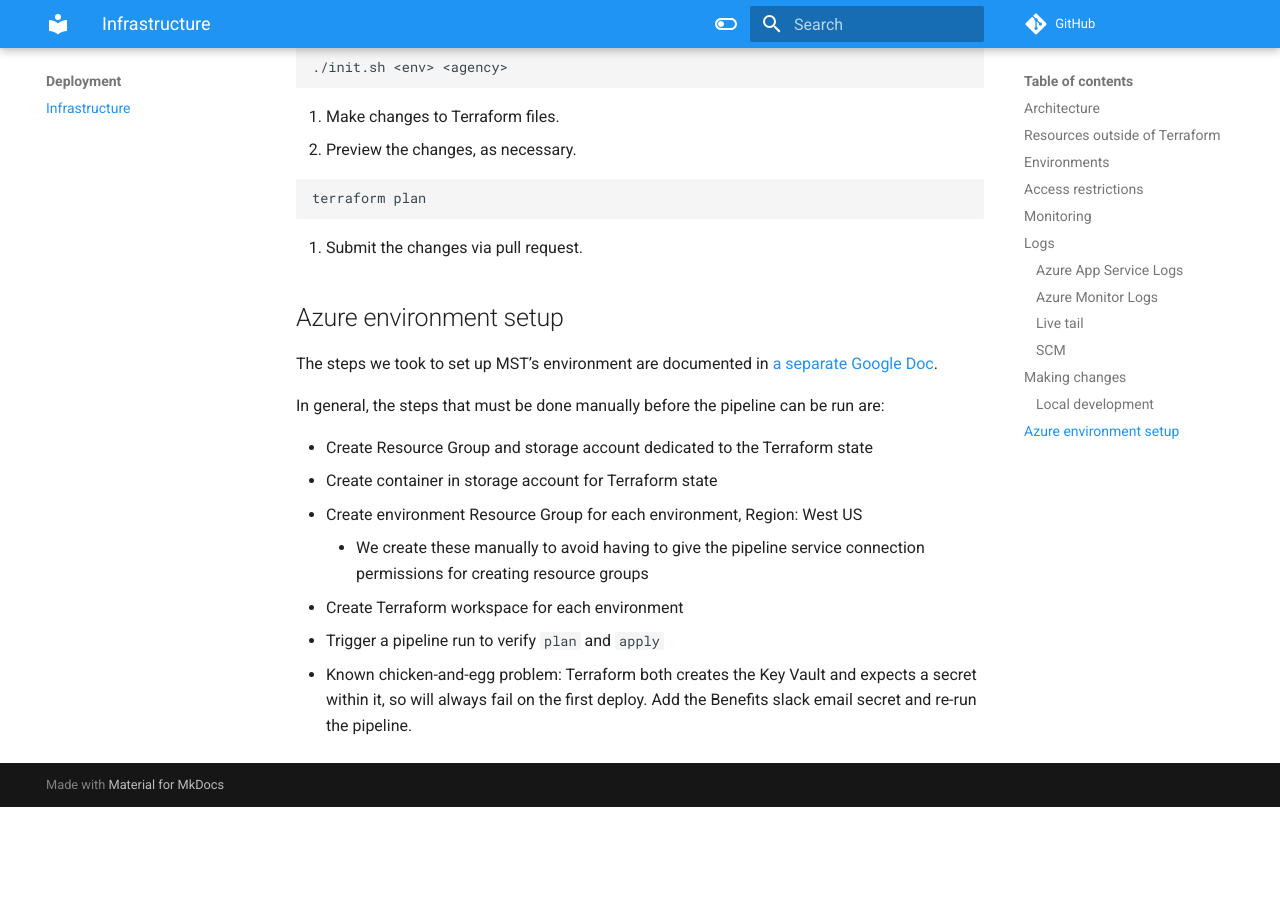
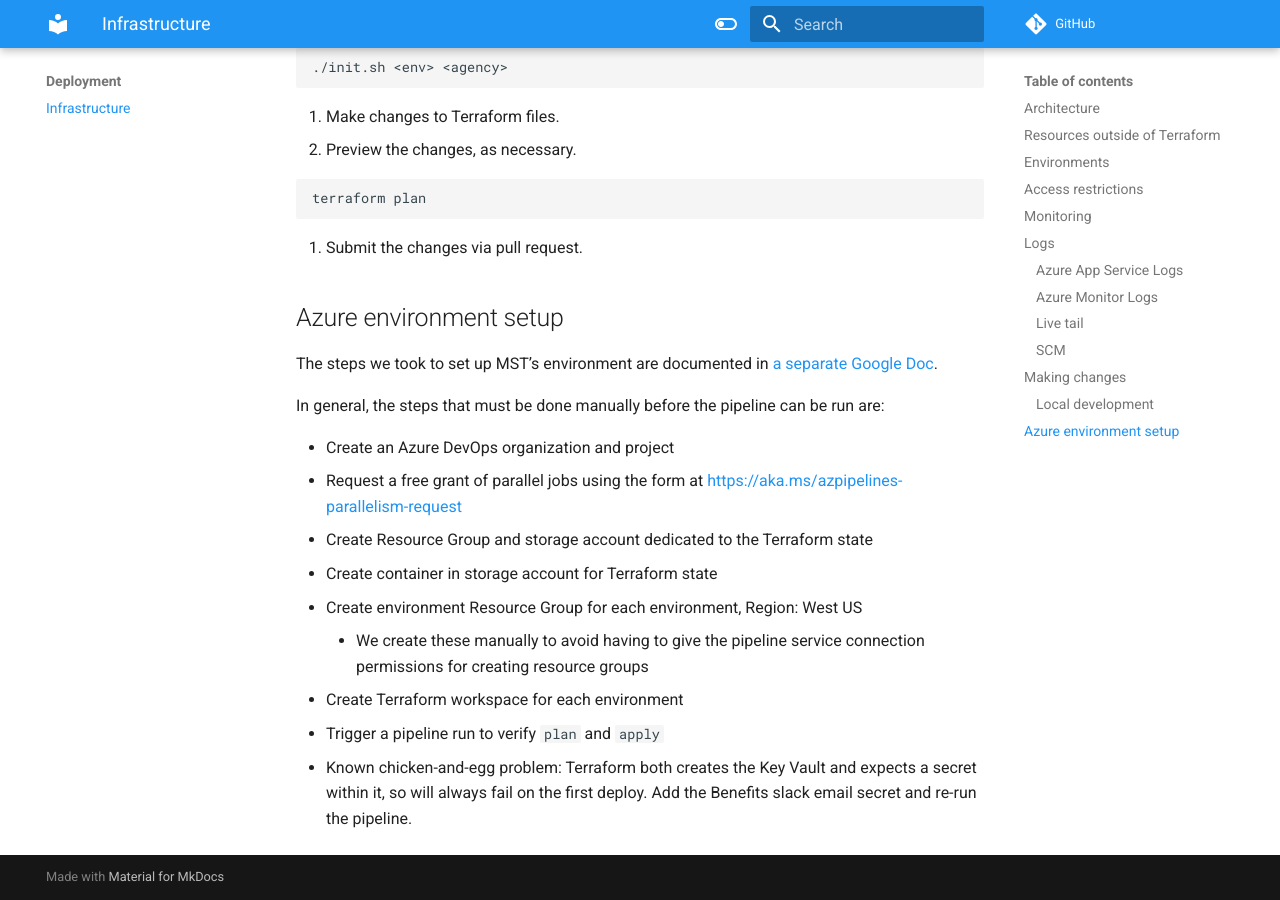
Before and after one commit to cal-itp/eligibility-server, an MkDocs documentation site: the page built from docs/deployment/infrastructure.md, in a window 1280 px wide and 900 px high, scrolled down 3228 px. Built offline with MkDocs 1.6.1 and Material for MkDocs 9.7.7, drawn with Linux system fonts in a browser that asks for light colours; nearby versions of some CDN libraries; comment, search, counter and statistics services are not loaded; before the commit the page ends 4035 px from its top, so only the background shows below that.

Commit message:
docs: add steps about requesting parallelism grant

```diff
--- a/docs/deployment/infrastructure.md
+++ b/docs/deployment/infrastructure.md
@@ -127,6 +127,8 @@
 
 In general, the steps that must be done manually before the pipeline can be run are:
 
+- Create an Azure DevOps organization and project
+- Request a free grant of parallel jobs using the form at [https://aka.ms/azpipelines-parallelism-request](https://aka.ms/azpipelines-parallelism-request)
 - Create Resource Group and storage account dedicated to the Terraform state
 - Create container in storage account for Terraform state
 - Create environment Resource Group for each environment, Region: West US
```
